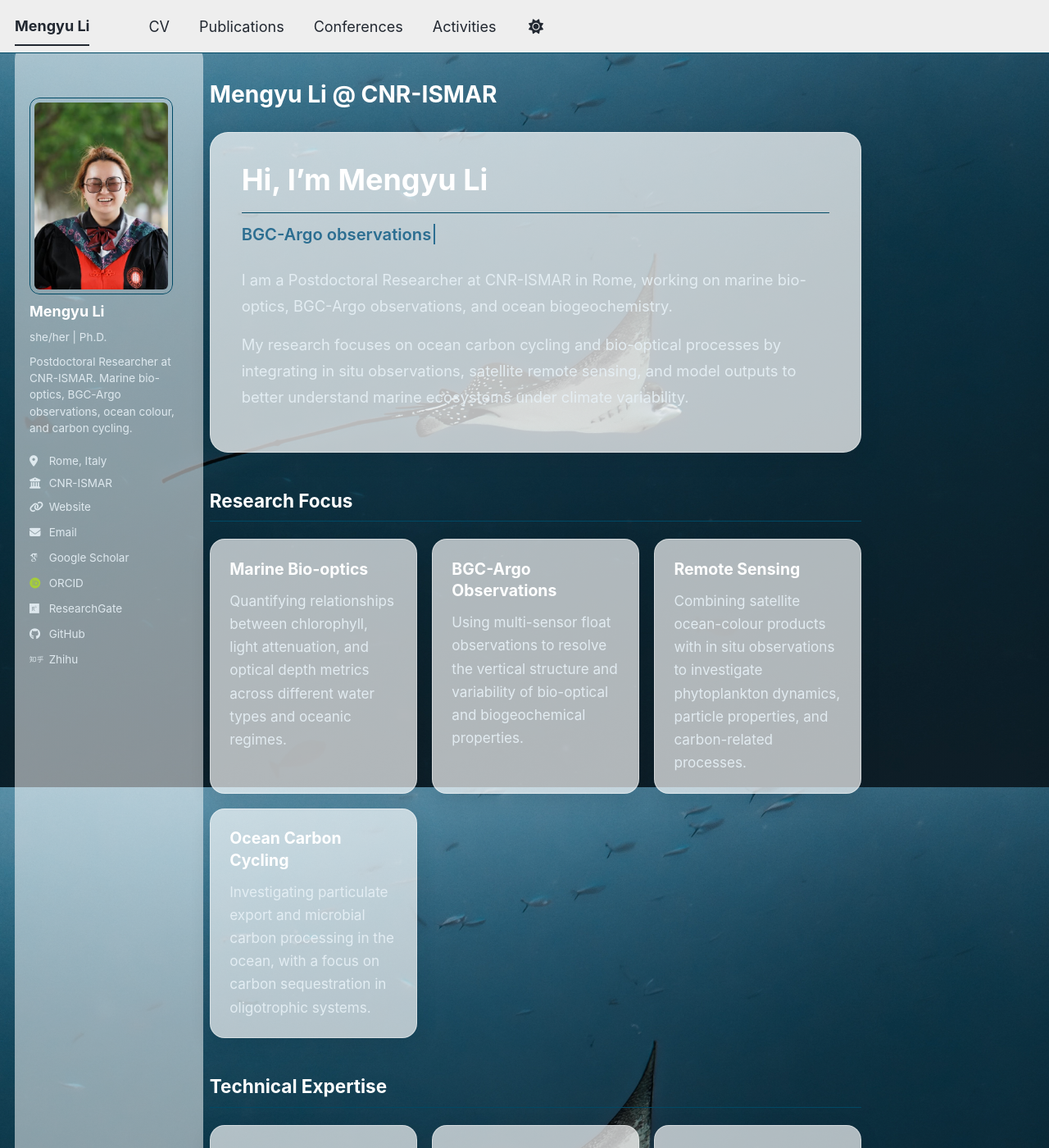
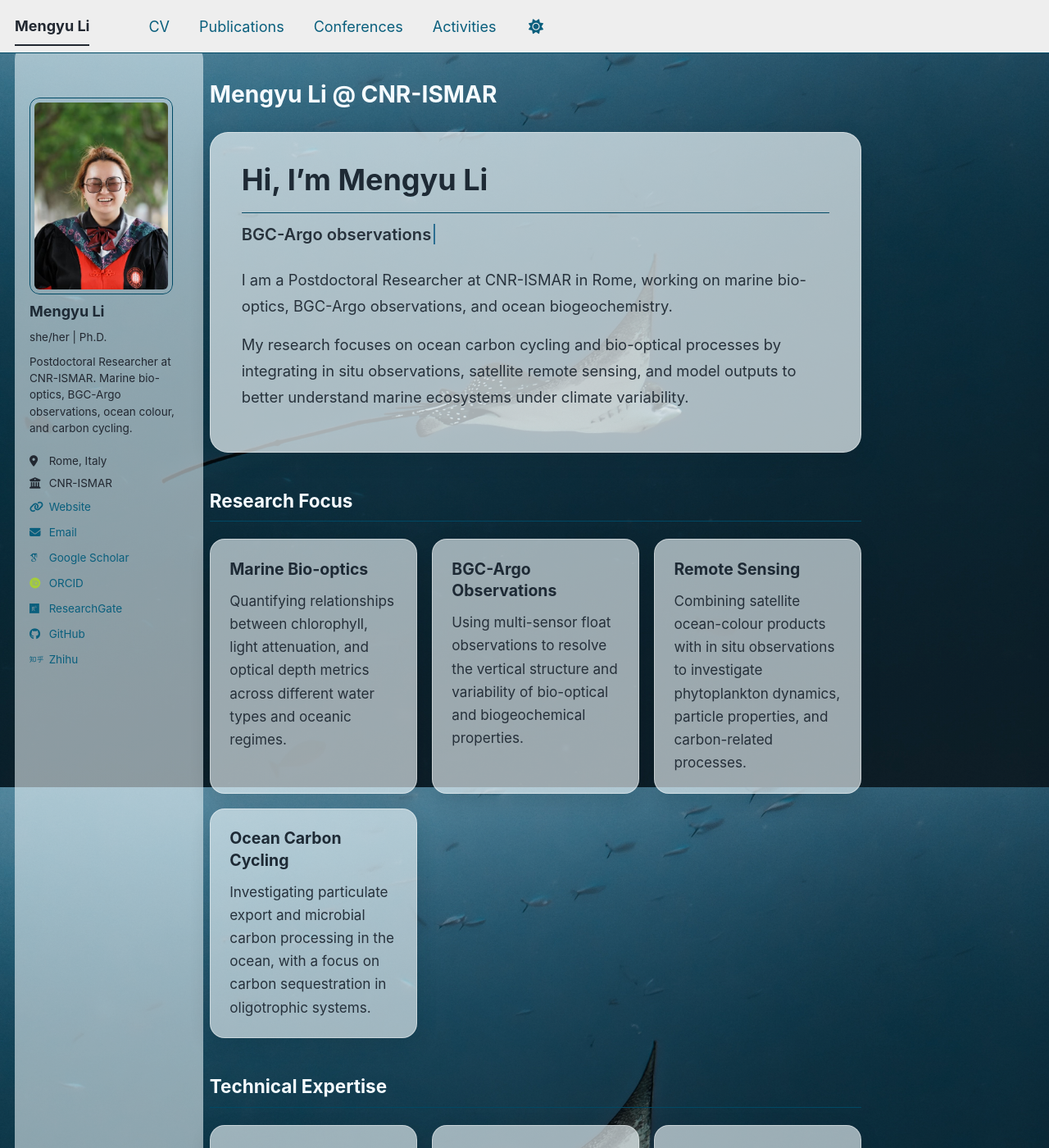
Before and after one commit to MengyuLi15/MengyuLi15.github.io, a Jekyll site: the page built from _pages/about.md, in a window 1280 px wide and 1400 px high. Shown: the whole window at 82% size. Built offline with Jekyll 4.4.1, drawn with Linux system fonts in a browser that asks for light colours; some web fonts are replaced; a script bundle is joined from its source files by our own code; library files that are not in the unit come from our copies.

Commit message:
Update main.scss

```diff
--- a/assets/css/main.scss
+++ b/assets/css/main.scss
@@ -41,23 +41,25 @@
     "vendor/font-awesome/solid",
     "vendor/font-awesome/brands"
 ;
+
+/* ===== Profile avatar ===== */
 .author__avatar img {
   border-radius: 12px !important;
   width: 180px;
   height: 240px;
   object-fit: cover;
-  clip-path: inset(0 round 12px);   /* 更平滑边角 */
+  clip-path: inset(0 round 12px);
 }
 
 /* ===== Global ocean background ===== */
 body {
   background:
-    linear-gradient(rgba(8, 28, 38, 0.22), rgba(8, 28, 38, 0.22)),
+    linear-gradient(rgba(8, 28, 38, 0.28), rgba(8, 28, 38, 0.28)),
     url("/images/franziska_stier-eagle-rays-10139998.jpg") no-repeat center center fixed;
   background-size: cover;
 }
 
-/* Do not turn the whole page/content into a card */
+/* Keep page itself transparent */
 .page,
 .page__content,
 .archive,
@@ -69,9 +71,9 @@ body {
   box-shadow: none !important;
 }
 
-/* Fix sidebar and content spacing */
+/* ===== Sidebar glass ===== */
 .sidebar {
-  background: rgba(255, 255, 255, 0.52) !important;
+  background: rgba(235, 244, 248, 0.58) !important;
   backdrop-filter: blur(18px) saturate(130%);
   -webkit-backdrop-filter: blur(18px) saturate(130%);
   border-radius: 18px;
@@ -79,7 +81,6 @@ body {
   margin-right: 2rem;
 }
 
-/* Avoid overlap between sidebar and main content */
 @media (min-width: 1024px) {
   .sidebar {
     width: 230px !important;
@@ -91,7 +92,7 @@ body {
   }
 }
 
-/* Unified glass cards only for real content cards */
+/* ===== Unified glass cards ===== */
 .hero-card,
 .info-card,
 .topic-list,
@@ -100,51 +101,91 @@ body {
 .map-card,
 .cv-card,
 .activity-card,
-.conf-card {
-  background: rgba(255, 255, 255, 0.68) !important;
-  backdrop-filter: blur(16px) saturate(125%);
-  -webkit-backdrop-filter: blur(16px) saturate(125%);
-  border: 1px solid rgba(255, 255, 255, 0.45) !important;
-  box-shadow: 0 8px 24px rgba(8, 28, 38, 0.13) !important;
+.conf-card,
+.pub-card {
+  background: rgba(238, 247, 250, 0.64) !important;
+  backdrop-filter: blur(18px) saturate(125%);
+  -webkit-backdrop-filter: blur(18px) saturate(125%);
+  border: 1px solid rgba(255, 255, 255, 0.44) !important;
+  box-shadow: 0 8px 24px rgba(8, 28, 38, 0.16) !important;
 }
 
-/* Homepage hero should not look like card inside another card */
+/* Slightly stronger hero readability */
 .hero-card {
-  background: rgba(255, 255, 255, 0.72) !important;
+  background: rgba(238, 247, 250, 0.70) !important;
 }
 
-/* Text readability */
-.hero-card h2,
-.info-card h3,
-.address-card h3,
-.cv-title,
-.activity-title,
-.conf-title {
+/* ===== Light mode text readability over dark ocean background ===== */
+html:not([data-theme="dark"]) .page,
+html:not([data-theme="dark"]) .archive {
+  color: #eef6fa;
+}
+
+html:not([data-theme="dark"]) h1,
+html:not([data-theme="dark"]) h2 {
+  color: #f5fbff !important;
+}
+
+html:not([data-theme="dark"]) h3 {
   color: #1e2a35 !important;
 }
 
-.hero-card p,
-.info-card p,
-.topic-list,
-.pub-box,
-.address-main,
-.address-meta,
-.cv-line,
-.cv-meta,
-.cv-desc,
-.cv-list,
-.activity-meta,
-.activity-list,
-.conf-meta,
-.conf-authors,
-.conf-paper {
+html:not([data-theme="dark"]) .hero-card h2,
+html:not([data-theme="dark"]) .info-card h3,
+html:not([data-theme="dark"]) .address-card h3,
+html:not([data-theme="dark"]) .cv-title,
+html:not([data-theme="dark"]) .activity-title,
+html:not([data-theme="dark"]) .conf-title,
+html:not([data-theme="dark"]) .pub-title {
+  color: #1e2a35 !important;
+}
+
+html:not([data-theme="dark"]) .hero-card p,
+html:not([data-theme="dark"]) .hero-dynamic,
+html:not([data-theme="dark"]) .info-card p,
+html:not([data-theme="dark"]) .topic-list,
+html:not([data-theme="dark"]) .topic-list li,
+html:not([data-theme="dark"]) .pub-box,
+html:not([data-theme="dark"]) .address-main,
+html:not([data-theme="dark"]) .address-meta,
+html:not([data-theme="dark"]) .cv-line,
+html:not([data-theme="dark"]) .cv-meta,
+html:not([data-theme="dark"]) .cv-desc,
+html:not([data-theme="dark"]) .cv-list,
+html:not([data-theme="dark"]) .cv-list li,
+html:not([data-theme="dark"]) .activity-meta,
+html:not([data-theme="dark"]) .activity-list,
+html:not([data-theme="dark"]) .activity-list li,
+html:not([data-theme="dark"]) .activity-date-list,
+html:not([data-theme="dark"]) .activity-date-list li,
+html:not([data-theme="dark"]) .conf-meta,
+html:not([data-theme="dark"]) .conf-authors,
+html:not([data-theme="dark"]) .conf-paper,
+html:not([data-theme="dark"]) .pub-authors,
+html:not([data-theme="dark"]) .pub-journal,
+html:not([data-theme="dark"]) .pub-links,
+html:not([data-theme="dark"]) .pub-note {
   color: rgba(28, 38, 48, 0.92) !important;
 }
 
-/* Dark mode */
+/* Avoid white block behind dynamic text */
+.hero-dynamic {
+  background: transparent !important;
+}
+
+/* ===== Links ===== */
+html:not([data-theme="dark"]) a {
+  color: #0a5f7d;
+}
+
+html:not([data-theme="dark"]) a:hover {
+  color: #083f54;
+}
+
+/* ===== Dark mode ===== */
 html[data-theme="dark"] body {
   background:
-    linear-gradient(rgba(0, 0, 0, 0.50), rgba(0, 0, 0, 0.50)),
+    linear-gradient(rgba(0, 0, 0, 0.52), rgba(0, 0, 0, 0.52)),
     url("/images/franziska_stier-eagle-rays-10139998.jpg") no-repeat center center fixed;
   background-size: cover;
 }
@@ -161,8 +202,9 @@ html[data-theme="dark"] .address-card,
 html[data-theme="dark"] .map-card,
 html[data-theme="dark"] .cv-card,
 html[data-theme="dark"] .activity-card,
-html[data-theme="dark"] .conf-card {
-  background: rgba(24, 28, 32, 0.62) !important;
+html[data-theme="dark"] .conf-card,
+html[data-theme="dark"] .pub-card {
+  background: rgba(24, 28, 32, 0.64) !important;
   border: 1px solid rgba(255, 255, 255, 0.10) !important;
   box-shadow: 0 8px 24px rgba(0, 0, 0, 0.35) !important;
 }
@@ -172,13 +214,16 @@ html[data-theme="dark"] .info-card h3,
 html[data-theme="dark"] .address-card h3,
 html[data-theme="dark"] .cv-title,
 html[data-theme="dark"] .activity-title,
-html[data-theme="dark"] .conf-title {
+html[data-theme="dark"] .conf-title,
+html[data-theme="dark"] .pub-title {
   color: #f1f1f1 !important;
 }
 
 html[data-theme="dark"] .hero-card p,
+html[data-theme="dark"] .hero-dynamic,
 html[data-theme="dark"] .info-card p,
 html[data-theme="dark"] .topic-list,
+html[data-theme="dark"] .topic-list li,
 html[data-theme="dark"] .pub-box,
 html[data-theme="dark"] .address-main,
 html[data-theme="dark"] .address-meta,
@@ -186,37 +231,26 @@ html[data-theme="dark"] .cv-line,
 html[data-theme="dark"] .cv-meta,
 html[data-theme="dark"] .cv-desc,
 html[data-theme="dark"] .cv-list,
+html[data-theme="dark"] .cv-list li,
 html[data-theme="dark"] .activity-meta,
 html[data-theme="dark"] .activity-list,
+html[data-theme="dark"] .activity-list li,
+html[data-theme="dark"] .activity-date-list,
+html[data-theme="dark"] .activity-date-list li,
 html[data-theme="dark"] .conf-meta,
 html[data-theme="dark"] .conf-authors,
-html[data-theme="dark"] .conf-paper {
+html[data-theme="dark"] .conf-paper,
+html[data-theme="dark"] .pub-authors,
+html[data-theme="dark"] .pub-journal,
+html[data-theme="dark"] .pub-links,
+html[data-theme="dark"] .pub-note {
   color: #e2e2e2 !important;
 }
 
-/* ===== Light mode text fix for dark background ===== */
-html:not([data-theme="dark"]) {
-  color: #eef6fa;
+html[data-theme="dark"] a {
+  color: #7fc7ff;
 }
 
-html:not([data-theme="dark"]) .hero-card,
-html:not([data-theme="dark"]) .info-card,
-html:not([data-theme="dark"]) .topic-list,
-html:not([data-theme="dark"]) .pub-box,
-html:not([data-theme="dark"]) .address-card,
-html:not([data-theme="dark"]) .map-card {
-  color: #e6f0f5 !important;
+html[data-theme="dark"] a:hover {
+  color: #a8ddff;
 }
-
-/* 标题 */
-html:not([data-theme="dark"]) h1,
-html:not([data-theme="dark"]) h2,
-html:not([data-theme="dark"]) h3 {
-  color: #ffffff !important;
-}
-
-/* 次级文字 */
-html:not([data-theme="dark"]) p,
-html:not([data-theme="dark"]) li {
-  color: rgba(230, 240, 245, 0.92) !important;
-}
```
